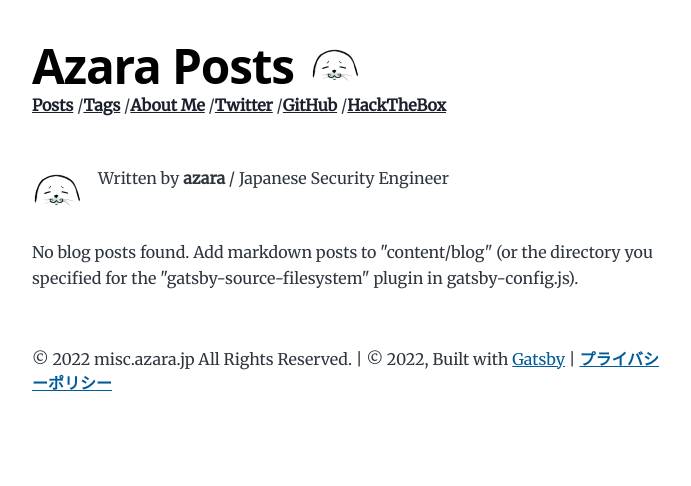
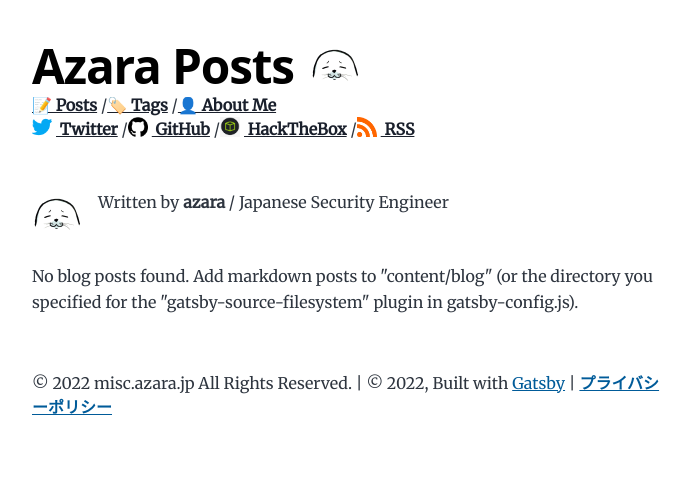
Before and after one commit to WestEast1st/westeast1st.github.io, a Gatsby site: page / in a window 1280 px wide. Shown: the whole page, without its empty margins (292-983 px from the left). Built offline with nearby package versions, Linux system fonts and the light colour scheme; Gatsby itself is replaced by a stand-in of ours.

Commit message:
headerの各種リンクにアイコンを追加

```diff
--- a/gatsby-config.js
+++ b/gatsby-config.js
@@ -101,9 +101,11 @@ module.exports = {
                 return Object.assign({}, node.frontmatter, {
                   description: node.excerpt,
                   date: node.frontmatter.date,
+                  createDate: node.frontmatter.createDate,
                   url: site.siteMetadata.siteUrl + node.fields.slug,
+                  link: site.siteMetadata.siteUrl + node.fields.slug,
                   guid: site.siteMetadata.siteUrl + node.fields.slug,
-                  custom_elements: [{ "content:encoded": node.html }],
+                  author: node.frontmatter.author,
                 })
               })
             },
@@ -116,8 +118,12 @@ module.exports = {
                     slug
                   }
                   frontmatter {
+                    createDate(formatString: "MMMM DD, YYYY")
+                    date(formatString: "MMMM DD, YYYY")
+                    author
                     title
-                    date
+                    tags
+                    description
                   }
                 }
               }
--- a/src/components/layout.js
+++ b/src/components/layout.js
@@ -6,6 +6,34 @@ const Layout = ({ location, title, children }) => {
   const rootPath = `${__PATH_PREFIX__}/`
   const isRootPath = location.pathname === rootPath
   let header
+
+  const twitterIcon = (<StaticImage
+    className="tool-icon"
+    formats={["auto", "webp", "avif"]}
+    src="../images/twitter.png"
+    alt="Profile picture"
+  />)
+
+  const githubIcon = (<StaticImage
+    className="tool-icon"
+    formats={["auto", "webp", "avif"]}
+    src="../images/github.png"
+    alt="Profile picture"
+  />)
+
+  const hacktheboxIcon = (<StaticImage
+    className="tool-icon"
+    formats={["auto", "webp", "avif"]}
+    src="../images/hackthebox.png"
+    alt="Profile picture"
+  />)
+
+  const rssIcon = (<StaticImage
+    className="tool-icon"
+    formats={["auto", "webp", "avif"]}
+    src="../images/rss.png"
+    alt="Profile picture"
+  />)
   header = (
     <div>
       <h1 className="main-heading">
@@ -19,12 +47,13 @@ const Layout = ({ location, title, children }) => {
         alt="Profile picture"
       /></Link>
       </h1>
-      <Link className="header-link" to="/">Posts</Link> /
-      <Link className="header-link" to="/tags/">Tags</Link> /
-      <Link className="header-link" to="/README/">About Me</Link> /
-      <Link className="header-link" target="_blank" to="https://twitter.com/a_zara_n">Twitter</Link> /
-      <Link className="header-link" target="_blank" to="https://github.com/a-zara-n">GitHub</Link> /
-      <Link className="header-link" target="_blank" to="https://app.hackthebox.com/users/208274">HackTheBox</Link>
+      <Link className="header-link" to="/">📝 Posts</Link> /
+      <Link className="header-link" to="/tags/">🏷️ Tags</Link> /
+      <Link className="header-link" to="/README/">👤 About Me</Link> <br/>
+      <Link className="header-link" target="_blank" to="https://twitter.com/a_zara_n">{twitterIcon} Twitter</Link> /
+      <Link className="header-link" target="_blank" to="https://github.com/a-zara-n">{githubIcon} GitHub</Link> /
+      <Link className="header-link" target="_blank" to="https://app.hackthebox.com/users/208274">{hacktheboxIcon} HackTheBox</Link> /
+      <Link className="header-link" target="_blank" to="/rss.xml">{rssIcon} RSS</Link>
     </div>
   )
 
--- a/src/style.css
+++ b/src/style.css
@@ -410,3 +410,9 @@ a:focus {
 .privacy-policy p {
   margin-bottom: var(--fontSize-1);
 }
+
+.tool-icon {
+  margin-right: var(--spacing-1);
+  margin-bottom: var(--spacing-0);
+  width: 20px;
+}
```
Also changed, not shown: src/images/github.png (added), src/images/hackthebox.png (added), src/images/rss.png (added), src/images/twitter.png (added).
